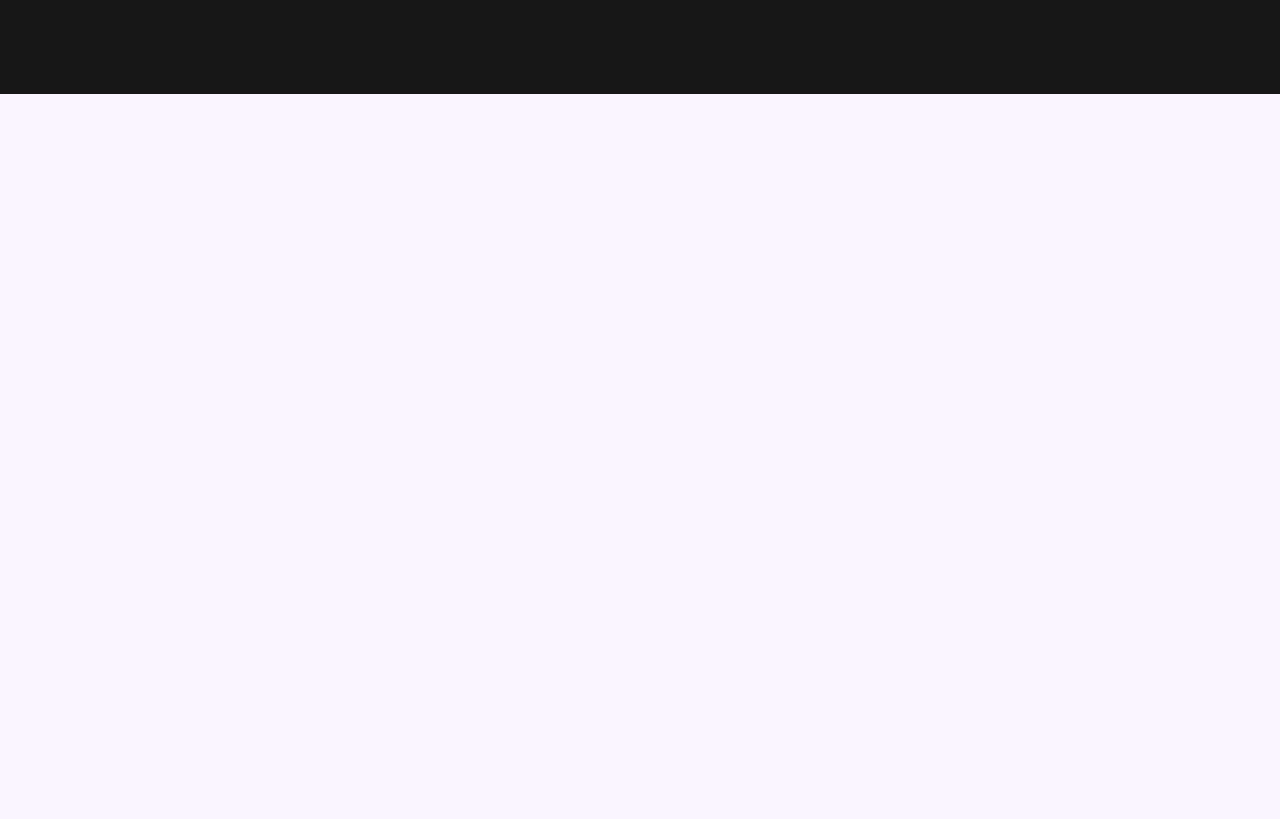
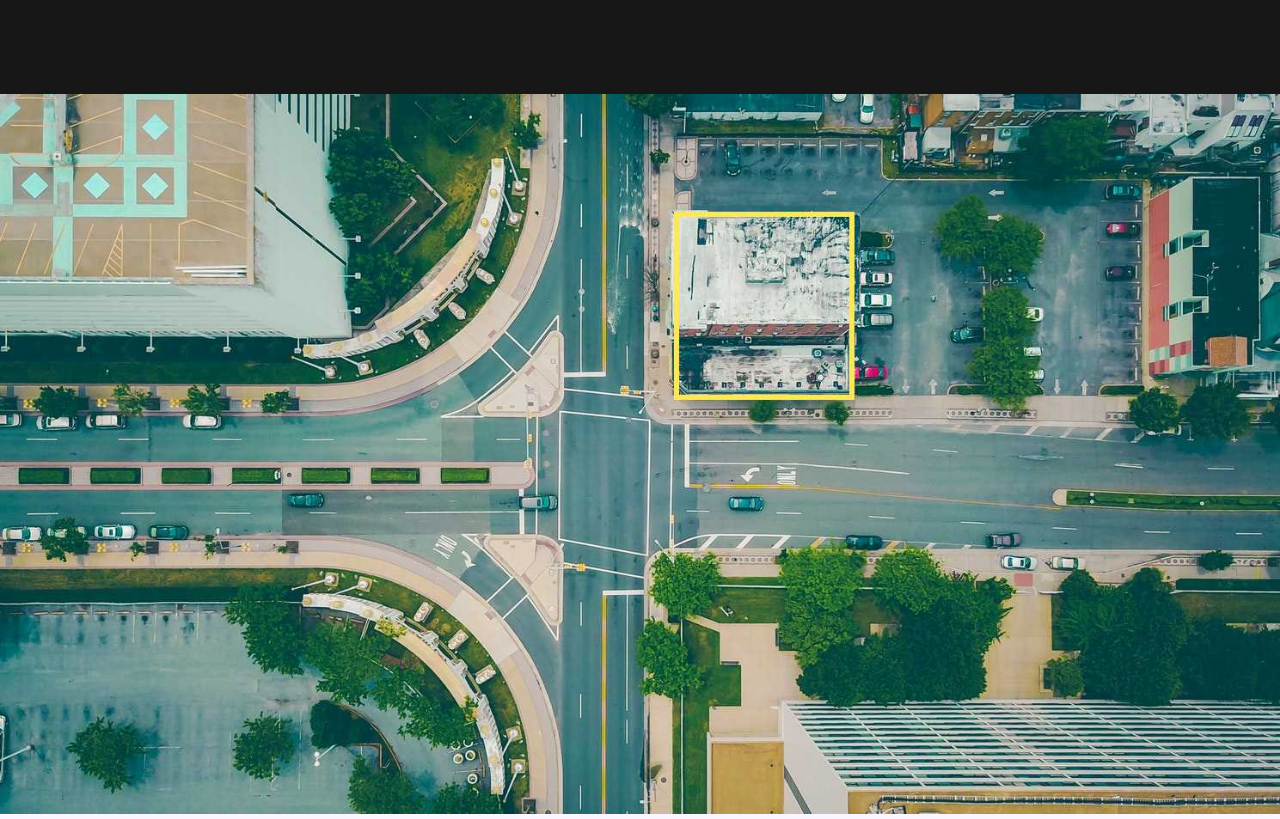
Before and after one commit to trith1301/the-band, an Angular app: page / in a window 1280 px wide. Shown: the part 2807-3626 px from the top of the page. Before the commit the page ends 2901 px from the top, so only its background shows below. Built offline with nearby package versions, Linux system fonts and the light colour scheme.

Commit message:
:sparkles: Implement Footer background image

```diff
--- a/src/app/app.component.html
+++ b/src/app/app.component.html
@@ -1,4 +1,4 @@
-<the-band-header></the-band-header>
+<the-band-header />
 
 <div id="home" class="shows-carousel swiper">
   <div class="swiper-wrapper">
@@ -101,6 +101,8 @@
   </div>
 </div>
 
+<the-band-footer />
+
 <div id="myModal" class="modal" #modal>
   <div class="modal-content">
     <div class="modal-header">
--- a/src/app/app.component.ts
+++ b/src/app/app.component.ts
@@ -13,11 +13,12 @@ import { Autoplay } from 'swiper/modules';
 import 'swiper/css';
 
 import { HeaderComponent } from './components/header/header.component';
+import { FooterComponent } from './components/footer/footer.component';
 
 import { Show, BandMember, ShowTickets, TicketDates } from './core/types';
 import { SHOWS, BAND_MEMBERS, SHOW_TICKETS, TICKET_DATES } from './core/data';
 
-const imports = [CommonModule, HeaderComponent];
+const imports = [CommonModule, HeaderComponent, FooterComponent];
 
 @Component({
   selector: 'the-band-root',
--- /dev/null
+++ b/src/app/components/footer/footer.component.html
@@ -0,0 +1,3 @@
+<div class="footer-image">
+  <img src="../../../assets/img/footer/footer-image.jpeg" alt="" />
+</div>
--- /dev/null
+++ b/src/app/components/footer/footer.component.scss
@@ -0,0 +1,7 @@
+@import "../../../styles.scss";
+
+.footer-image {
+  img {
+    width: 100%;
+  }
+}
```
Also changed, not shown: src/app/components/footer/footer.component.ts (added, +10 -0 lines), src/assets/img/footer/footer-image.jpeg (added), 1 other file (tests, documents, lock files or other folders).
